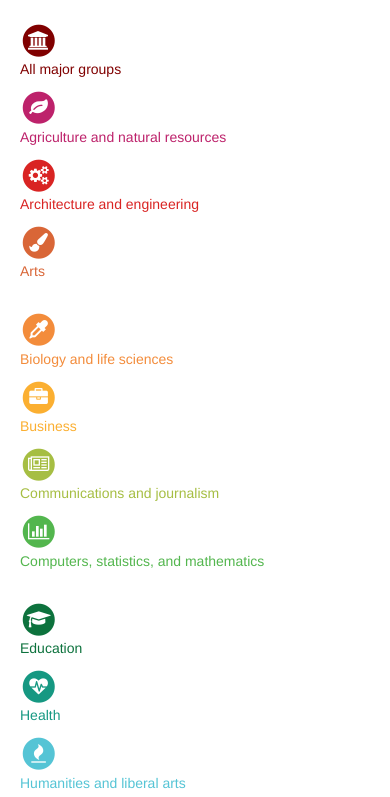
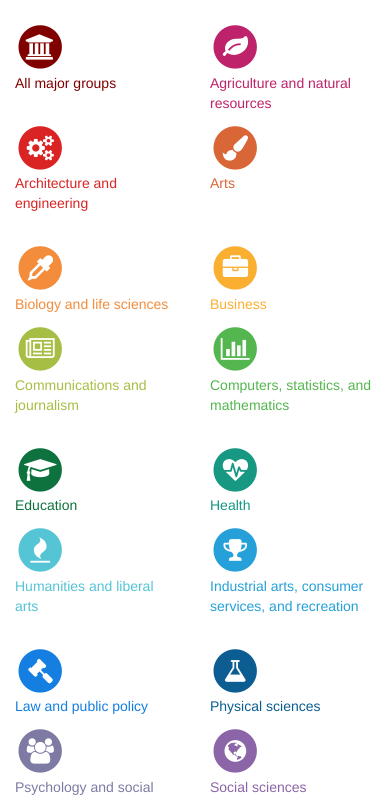
Before and after one commit to bcnc991/Majors, a plain HTML site: page index.html in a window 390 px wide. Shown: the part 54-851 px from the top of the page. Drawn offline with nearby package versions, Linux system fonts and the light colour scheme.

Commit message:
Use bootstrap classes
Make use of bootstrap classes to make more responsive. Fix chart sizing
in modals with window resize event

```diff
--- a/index.html
+++ b/index.html
@@ -1,18 +1,20 @@
 <!DOCTYPE html>
 <html>
+<head>
   <title>The economic value of college majors</title>
+  <meta charset="utf-8">
+  <meta name="viewport" content="width=device-width, initial-scale=1">
   <link rel="stylesheet" href="//maxcdn.bootstrapcdn.com/bootstrap/3.3.4/css/bootstrap.min.css">
   <link rel="stylesheet" href="//maxcdn.bootstrapcdn.com/font-awesome/4.3.0/css/font-awesome.min.css">
   <link rel="stylesheet" type="text/css" href="majors.css">
-<meta charset="utf-8">
-<!-- script src="//code.jquery.com/jquery-1.7.1.min.js" type="text/javascript"></script -->
   <script src="//code.jquery.com/jquery-3.1.1.min.js" type="text/javascript"></script>
-<script type="text/javascript" src="js/bootstrap.min.js"></script>
+  <script src="js/bootstrap.min.js" type="text/javascript"></script>
   <script src="//code.highcharts.com/highcharts.js" type="text/javascript"></script>
   <script src="//code.highcharts.com/highcharts-more.js" type="text/javascript"></script>
   <script src="js/raphael.js"></script>
   <script src="js/jquery.usmap.js"></script>
   <script src="majors.js" type="text/javascript"></script>
+</head>
 <body>
 
 <!-- The Modal -->
@@ -26,50 +28,57 @@
       <h2>Modal Header</h2>
     </div>
     <div class="modal-body">
-      <div id = "modal_chart"></div>
-      <div id = "modal_popchart"></div>
+      <div class = "container-fluid">
+      <div class = "row">
+      <div id = "modal_chart" class = "col-md-8"></div>
+      <div id = "modal_popchart" class = "col-md-4"></div>
+      </div>
+      </div>
     </div>
     <div class="modal-footer">
       <p>Center on Education and the Workforce</p>
     </div>
   </div>
-
 </div>
 
 <form class = "radio-buttons">
   Explore
+  <span class="nowrapbutton">
   <input type = "radio" name = "chart-type" value = "Majors" checked>majors
+  </span>
+  <span class="nowrapbutton">
   <input type = "radio" name = "chart-type" value = "States">states
+  </span>
 </form>
 
 <section id = "exploreMajorGroups">
-<div class="vc_column_container">
+<!-- div class="vc_column_container" -->
+<div class="container-fluid">
   <div class="row">
-  <div class="col-md-6">
-
+  <div class="col-lg-6">
   <div class="row">
-  <div class="col-md-3 all-major-groups-icon" id = 'all-major-groups-icon' title = "Click to see all major groups">
+  <div class="col-xs-6 col-sm-3 all-major-groups-icon" id = 'all-major-groups-icon' title = "Click to see all major groups">
   <span class="fa-stack fa-lg">
     <i class="fa fa-circle fa-stack-2x"></i>
     <i class="fa fa-university fa-stack-1x fa-inverse"></i>
   </span><br/>
   <p>All major groups</p>
   </div>
-  <div class="col-md-3 agriculture-and-natural-resources-icon" id = 'agriculture-and-natural-resources-icon' title = "Click to explore this major">
+  <div class="col-xs-6 col-sm-3 agriculture-and-natural-resources-icon" id = 'agriculture-and-natural-resources-icon' title = "Click to explore this major">
   <span class="fa-stack fa-lg">
     <i class="fa fa-circle fa-stack-2x"></i>
     <i class="fa fa-leaf fa-stack-1x fa-inverse"></i>
   </span><br/>
   <p>Agriculture and natural resources</p>
   </div>
-  <div class="col-md-3 architecture-and-engineering-icon" id = 'architecture-and-engineering-icon' title = "Click to explore this major">
+  <div class="col-xs-6 col-sm-3 architecture-and-engineering-icon" id = 'architecture-and-engineering-icon' title = "Click to explore this major">
   <span class="fa-stack fa-lg">
     <i class="fa fa-circle fa-stack-2x"></i>
     <i class="fa fa-cogs fa-stack-1x fa-inverse"></i>
   </span><br/>
   <p>Architecture and engineering</p>
   </div>
-  <div class="col-md-3 arts-icon" id = "arts-icon" title = "Click to explore this major">
+  <div class="col-xs-6 col-sm-3 arts-icon" id = "arts-icon" title = "Click to explore this major">
   <span class="fa-stack fa-lg">
     <i class="fa fa-circle fa-stack-2x"></i>
     <i class="fa fa-paint-brush fa-stack-1x fa-inverse"></i>
@@ -83,28 +92,28 @@
   </div>
   </div>
   <div class="row">
-  <div class="col-md-3 biology-and-life-sciences-icon" id = "biology-and-life-sciences-icon" title = "Click to explore this major">
+  <div class="col-xs-6 col-sm-3 biology-and-life-sciences-icon" id = "biology-and-life-sciences-icon" title = "Click to explore this major">
   <span class="fa-stack fa-lg">
     <i class="fa fa-circle fa-stack-2x"></i>
     <i class="fa fa-eyedropper fa-stack-1x fa-inverse"></i>
   </span><br/>
   <p>Biology and life sciences</p>
   </div>
-  <div class="col-md-3 business-icon" id = "business-icon" title = "Click to explore this major">
+  <div class="col-xs-6 col-sm-3 business-icon" id = "business-icon" title = "Click to explore this major">
   <span class="fa-stack fa-lg">
     <i class="fa fa-circle fa-stack-2x"></i>
     <i class="fa fa-briefcase fa-stack-1x fa-inverse"></i>
   </span><br/>
   <p>Business</p>
   </div>
-  <div class="col-md-3 communications-and-journalism-icon" id = "communications-and-journalism-icon" title = "Click to explore this major">
+  <div class="col-xs-6 col-sm-3 communications-and-journalism-icon" id = "communications-and-journalism-icon" title = "Click to explore this major">
   <span class="fa-stack fa-lg">
     <i class="fa fa-circle fa-stack-2x"></i>
     <i class="fa fa-newspaper-o fa-stack-1x fa-inverse"></i>
   </span><br/>
   <p>Communications and journalism</p>
   </div>
-  <div class="col-md-3 computers-statistics-and-mathematics-icon" id = "computers-statistics-and-mathematics-icon" title = "Click to explore this major">
+  <div class="col-xs-6 col-sm-3 computers-statistics-and-mathematics-icon" id = "computers-statistics-and-mathematics-icon" title = "Click to explore this major">
   <span class="fa-stack fa-lg">
     <i class="fa fa-circle fa-stack-2x"></i>
     <i class="fa fa-bar-chart fa-stack-1x fa-inverse"></i>
@@ -118,28 +127,28 @@
   </div>
   </div>
   <div class="row">
-  <div class="col-md-3 education-icon" id = "education-icon" title = "Click to explore this major">
+  <div class="col-xs-6 col-sm-3 education-icon" id = "education-icon" title = "Click to explore this major">
   <span class="fa-stack fa-lg">
     <i class="fa fa-circle fa-stack-2x"></i>
     <i class="fa fa-graduation-cap fa-stack-1x fa-inverse"></i>
   </span><br/>
   <p>Education</p>
   </div>
-  <div class="col-md-3 health-icon" id = "health-icon" title = "Click to explore this major">
+  <div class="col-xs-6 col-sm-3 health-icon" id = "health-icon" title = "Click to explore this major">
   <span class="fa-stack fa-lg">
     <i class="fa fa-circle fa-stack-2x"></i>
     <i class="fa fa-heartbeat fa-stack-1x fa-inverse"></i>
   </span><br/>
   <p>Health</p>
   </div>
-  <div class="col-md-3 humanities-and-liberal-arts-icon" id = "humanities-and-liberal-arts-icon" title = "Click to explore this major">
+  <div class="col-xs-6 col-sm-3 humanities-and-liberal-arts-icon" id = "humanities-and-liberal-arts-icon" title = "Click to explore this major">
   <span class="fa-stack fa-lg">
     <i class="fa fa-circle fa-stack-2x"></i>
     <i class="fa fa-fire fa-stack-1x fa-inverse"></i>
   </span><br/>
   <p>Humanities and liberal arts</p>
   </div>
-  <div class="col-md-3 industrial-arts-consumer-services-and-recreation-icon" id = "industrial-arts-consumer-services-and-recreation-icon" title = "Click to explore this major">
+  <div class="col-xs-6 col-sm-3 industrial-arts-consumer-services-and-recreation-icon" id = "industrial-arts-consumer-services-and-recreation-icon" title = "Click to explore this major">
   <span class="fa-stack fa-lg">
     <i class="fa fa-circle fa-stack-2x"></i>
     <i class="fa fa-trophy fa-stack-1x fa-inverse"></i>
@@ -153,28 +162,28 @@
   </div>
   </div>
   <div class="row">
-  <div class="col-md-3 law-and-public-policy-icon" id = "law-and-public-policy-icon" title = "Click to explore this major">
+  <div class="col-xs-6 col-sm-3 law-and-public-policy-icon" id = "law-and-public-policy-icon" title = "Click to explore this major">
   <span class="fa-stack fa-lg">
     <i class="fa fa-circle fa-stack-2x"></i>
     <i class="fa fa-gavel fa-stack-1x fa-inverse"></i>
   </span><br/>
   <p>Law and public policy</p>
   </div>
-  <div class="col-md-3 physical-sciences-icon" id = "physical-sciences-icon" title = "Click to explore this major">
+  <div class="col-xs-6 col-sm-3 physical-sciences-icon" id = "physical-sciences-icon" title = "Click to explore this major">
   <span class="fa-stack fa-lg">
     <i class="fa fa-circle fa-stack-2x"></i>
     <i class="fa fa-flask fa-stack-1x fa-inverse"></i>
   </span><br/>
   <p>Physical sciences</p>
   </div>
-  <div class="col-md-3 psychology-and-social-work-icon" id = "psychology-and-social-work-icon" title = "Click to explore this major">
+  <div class="col-xs-6 col-sm-3 psychology-and-social-work-icon" id = "psychology-and-social-work-icon" title = "Click to explore this major">
   <span class="fa-stack fa-lg">
     <i class="fa fa-circle fa-stack-2x"></i>
     <i class="fa fa-users fa-stack-1x fa-inverse"></i>
   </span><br/>
   <p>Psychology and social work</p>
   </div>
-  <div class="col-md-3 social-sciences-icon" id = "social-sciences-icon" title = "Click to explore this major">
+  <div class="col-xs-6 col-sm-3 social-sciences-icon" id = "social-sciences-icon" title = "Click to explore this major">
   <span class="fa-stack fa-lg">
     <i class="fa fa-circle fa-stack-2x"></i>
     <i class="fa fa-globe fa-stack-1x fa-inverse"></i>
--- a/majors.css
+++ b/majors.css
@@ -1,34 +1,39 @@
 #main_chart, #modal_chart {
-  position: relative;
   height: 600px;
-  width: 60%;
+  /*
+  margin: 0 auto;
+  width: 50%;
+  position: absolute;
   float: left;
+  */
 }
 
 #main_popchart,#modal_popchart {
-  position: relative;
   height: 600px;
-  width: 30%;
+  /*
+  margin: 0 auto;
+  width: 50%;
+  position: absolute;
   float: right;
+  */
 }
-
 #modal_chart {
   padding-top: 0
 }
 #footnote {
   padding: 20px
 }
-
 .radio-buttons {
   padding: 20px;
   font-weight: bold;
   font-size: 1.8em;
 }
-
+.nowrapbutton {
+  white-space: nowrap;
+}
 input[type="radio"] {
   margin: 0px 10px 0px 10px;
 }
-
 .sel_group_majors {
   padding-bottom: 25px;
 }
@@ -62,13 +67,11 @@ input[type="radio"] {
  opacity: 0.1;
  pointer-events: none;
 }
-.visible {
-  visibility: visible;
-  opacity: 1;
-  transition: opacity 2s linear;
+.fa-stack {
+  font-size: 3.0vh;
 }
 .all-major-groups-icon {
-  color: #800000
+  color: #800000;
 }
 .agriculture-and-natural-resources-icon {
   color: #BD226B;
--- a/majors.js
+++ b/majors.js
@@ -369,6 +369,10 @@ function change_major(pmajorname, pbadata, pgraddata, balines, gradlines, pstate
             modal.style.display = "none";
         };
     };
+    // Need this to force resize so that charts show correctly
+    var evt = document.createEvent("HTMLEvents");
+    evt.initEvent("resize", false, true);
+    window.dispatchEvent(evt);
 }
 
 function display_all_majors(pxcat, pgba, pggrad, balines, gradlines, pstate) {
@@ -1042,7 +1046,9 @@ $(document).ready(function () {
       'click' : function(event, data) {
         FullState = convert_state(data.name,"name");
         SelectedState = data.name;
-        $('#selected-state').html('You have selected: ' + FullState + '. Now select a major on the left.').removeClass("text-danger");
+        $('#selected-state').html('You have selected: ' + FullState + '. Now select a major on the left.')
+          .removeClass("text-danger");
+        $('#selected-state').css('backgroundColor', '#53B64E');
       }
     });
 
@@ -1062,7 +1068,7 @@ $(document).ready(function () {
               pushStateData(arr_stmajors, items);
             }
           });
-          console.log(arr_stmajors);
+          // console.log(arr_stmajors);
           // Percent grad degree of majors
           arr_stpggmajor = $.grep(arr_stmajors, function (n, i) {
             return n.type == 10;
```
Lines whose indentation alone changed are shown as unchanged.
